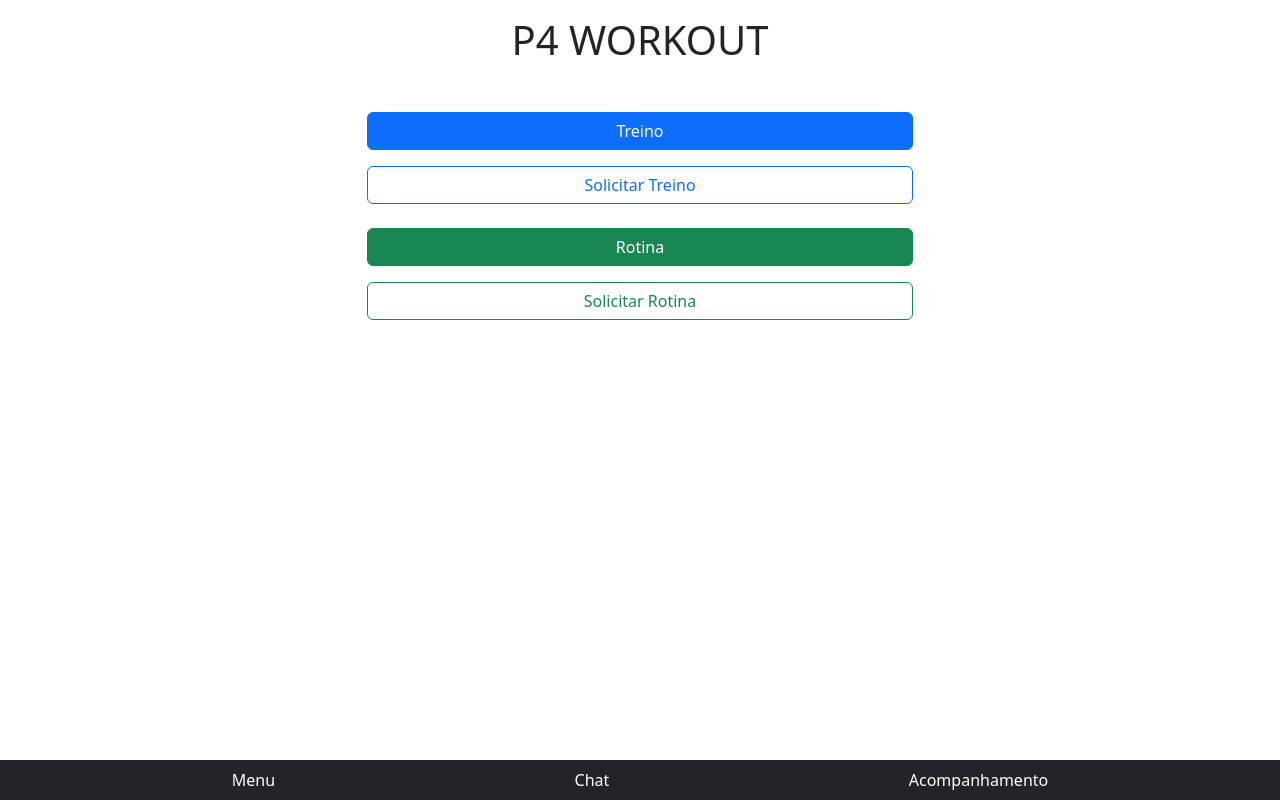
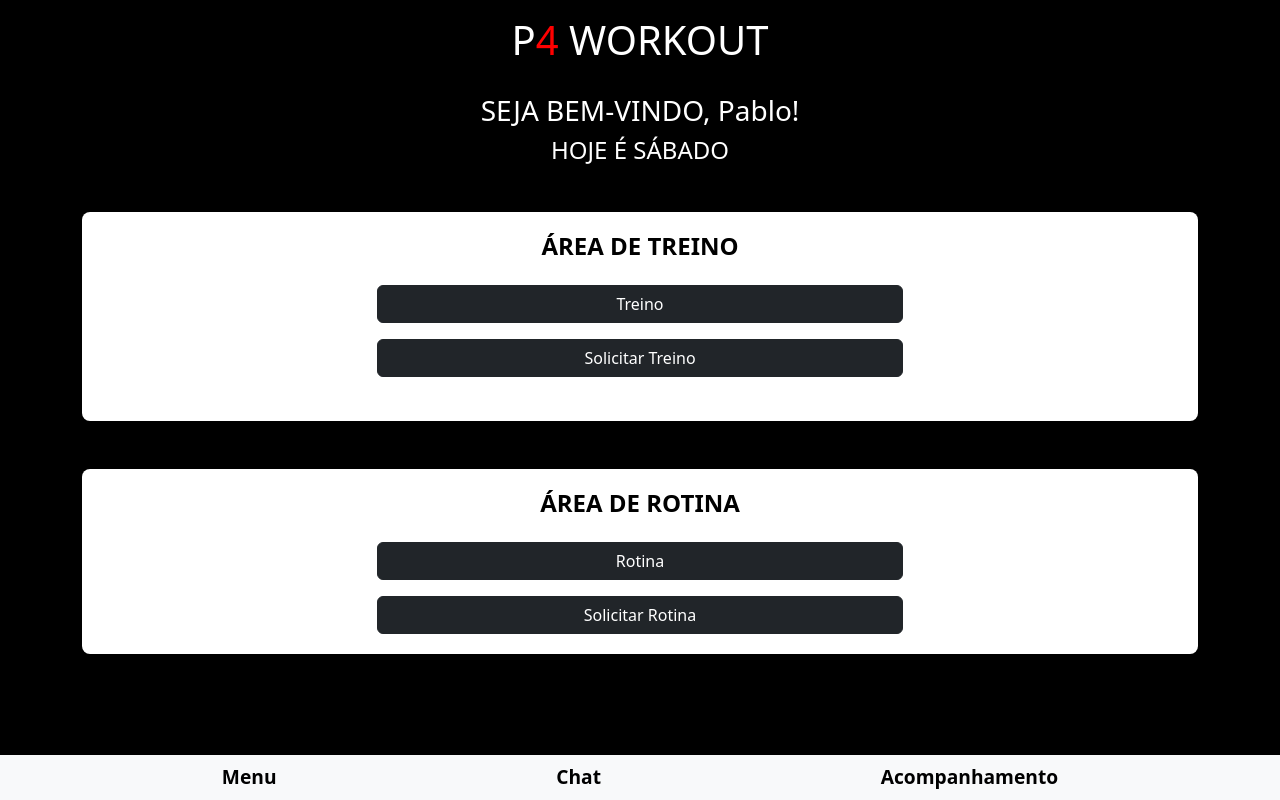
Before and after one commit to Pablo-Cardoso-23/STARTUP-P4-WORKOUT, a FastAPI app: page /menu in a window 1280 px wide. Run offline with FastAPI, Linux system fonts and the light colour scheme.

Commit message:
CONSTRUÇÃO INICIAL DO MENU. V1.1

```diff
--- a/app/main.py
+++ b/app/main.py
@@ -1,12 +1,36 @@
+import locale
+
 from fastapi import FastAPI, Request
 from fastapi.templating import Jinja2Templates
 from fastapi.staticfiles import StaticFiles
+import os
+from datetime import datetime
+from starlette.responses import FileResponse
 
 app = FastAPI()
+templates = Jinja2Templates(directory="app/templates")
 
-app.mount("/static", StaticFiles(directory="app/static"), name="static")
-templates = Jinja2Templates(directory="app/templates")
+@app.get("/static/{path:path}")
+async def server_static(path: str):
+    file_path = os.path.join("app/static", path)
+
+    if os.path.exists(file_path):
+        if path.endswith(".css"):
+            return FileResponse(file_path, media_type="text/css")
+        return FileResponse(file_path)
+    return {"erro": "Arquivo não encontrado"}
 
 @app.get("/menu")
 def exibir_menu(request: Request):
-    return templates.TemplateResponse("menu.html", {"request": request})
+    nome_usuario = "Pablo" # APRIMORAR ARA RECONHECER NO LOGIN
+    dias_semana = [
+        "SEGUNDA-FEIRA", "TERÇA-FEIRA", "QUARTA-FEIRA", "QUINTA-FEIRA", "SEXTA-FEIRA", "SÁBADO", "DOMINGO"
+    ]
+    dia_atual = dias_semana[datetime.now().weekday()]
+
+    return templates.TemplateResponse(
+        "menu.html",
+        {"request": request,
+         "nome_usuario": nome_usuario,
+         "dia_atual": dia_atual
+         })
--- a/app/static/style.css
+++ /dev/null
@@ -1,33 +0,0 @@
-body {
-    margin: 0;
-    font-family: Arial, sans-serif;
-    background-color: #000; /* Fundo preto */
-    color: white;
-}
-
-.menu {
-    background-color: #000; /* Menu preto */
-    padding: 15px;
-    text-align: center;
-}
-
-.menu ul {
-    list-style: none;
-    margin: 0;
-    padding: 0;
-}
-
-.menu li {
-    display: inline-block;
-    margin: 0 20px;
-}
-
-.menu a {
-    color: white;
-    text-decoration: none;
-    font-size: 18px;
-}
-
-.menu a:hover {
-    color: #ffcc00; /* Amarelo no hover */
-}
--- a/app/templates/menu.html
+++ b/app/templates/menu.html
@@ -3,32 +3,89 @@
 <head>
     <meta charset="UTF-8">
     <title>Menu - P4 WORKOUT</title>
-    <link rel="stylesheet" href="/static/style.css">
     <link href="https://cdn.jsdelivr.net/npm/bootstrap@5.2.3/dist/css/bootstrap.min.css" rel="stylesheet">
+
+    <style>
+        body {
+            background-color: black;
+        }
+
+        h1 {
+            color: white;
+            margin-bottom: 30px;
+        }
+
+        h2 {
+            font-size: 1.5rem;
+            font-weight: bold;
+            color: black;
+        }
+
+        span {
+            color: red;
+        }
+
+        section {
+            background-color: white;
+            border-radius: 8px;
+            padding: 20px;
+            box-shadow: 0 2px 8px rgba(0, 0, 0, 0.1);
+        }
+
+        nav {
+            background-color: white;
+        }
+
+        nav .nav-link {
+            font-size: 1.2rem !important;
+            font-weight: bold;
+        }
+
+        nav a:hover {
+            transform: scale(1.2);
+            color: #ff6600;
+        }
+
+    </style>
 
 </head>
 <body class="d-flex flex-column min-vh-100">
 
     <header class="text-center py-3">
-        <h1>P4 WORKOUT</h1>
+        <h1>P<span>4</span> WORKOUT</h1>
+        {% if nome_usuario %}
+            <h3 class="text-white mt-2">SEJA BEM-VINDO, {{ nome_usuario }}!</h3>
+        {%endif%}
+        <h4 class="text-white mt-2">HOJE É {{ dia_atual }}</h4>
     </header>
 
     <main class="flex-grow-1 container text-center my-4">
-        <div class="row justify-content-center">
-            <div class="col-12 col-md-6">
-                <a href="#" class="btn btn-primary w-100 mb-3">Treino</a>
-                <a href="#" class="btn btn-outline-primary w-100 mb-4">Solicitar Treino</a>
-                <a href="#" class="btn btn-success w-100 mb-3">Rotina</a>
-                <a href="#" class="btn btn-outline-success w-100">Solicitar Rotina</a>
+        <section class="mb-5">
+            <h2 class="text-center mb-4">ÁREA DE TREINO</h2>
+            <div class="row justify-content-center">
+                <div class="col-12 col-md-6">
+                    <a href="#" class="btn btn-dark w-100 mb-3">Treino</a>
+                    <a href="#" class="btn btn-dark w-100 mb-4">Solicitar Treino</a>
+                </div>
             </div>
-        </div>
+        </section>
+
+        <section>
+            <h2 class="text-center mb-4">ÁREA DE ROTINA</h2>
+            <div class="row justify-content-center">
+                <div class="col-12 col-md-6">
+                    <a href="#" class="btn btn-dark w-100 mb-3">Rotina</a>
+                    <a href="#" class="btn btn-dark w-100">Solicitar Rotina</a>
+                </div>
+            </div>
+        </section>
     </main>
 
-    <nav class="navbar navbar-dark bg-dark fixed-bottom">
+    <nav class="navbar navbar-light bg-light fixed-bottom">
         <div class="container justify-content-around">
-            <a class="nav-link text-white" href="#">Menu</a>
-            <a class="nav-link text-white" href="#">Chat</a>
-            <a class="nav-link text-white" href="#">Acompanhamento</a>
+            <a class="nav-link text-black" href="#">Menu</a>
+            <a class="nav-link text-black" href="#">Chat</a>
+            <a class="nav-link text-black" href="#">Acompanhamento</a>
         </div>
     </nav>
 
```
